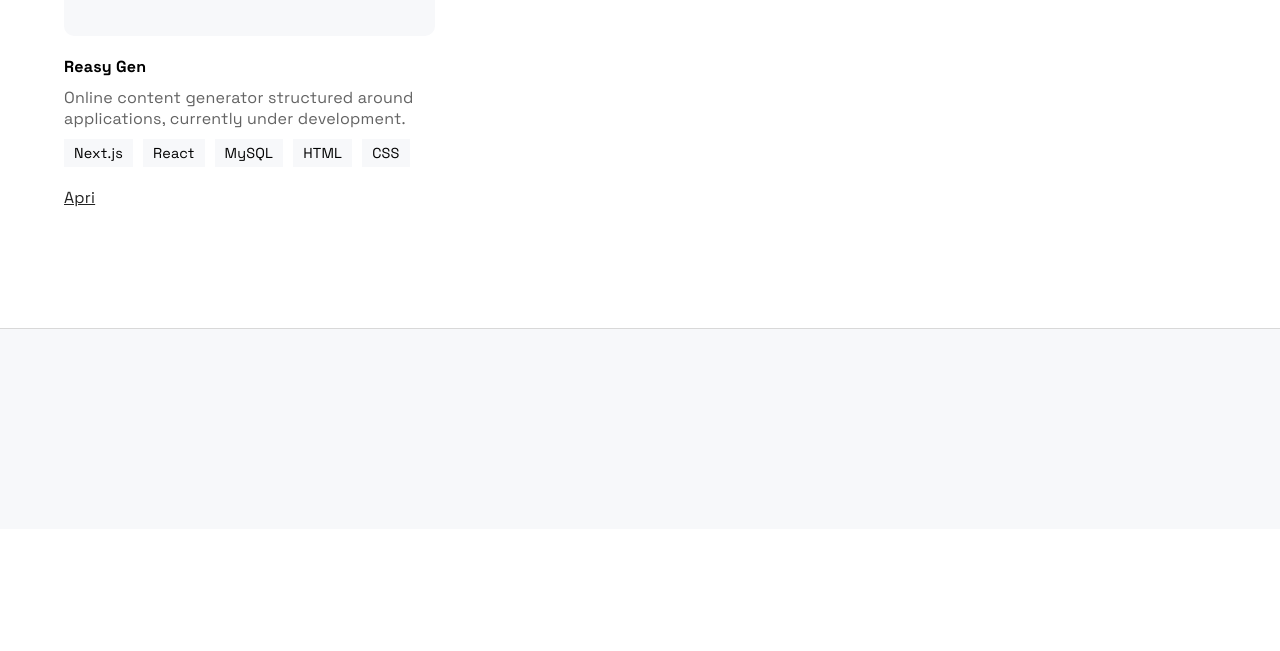
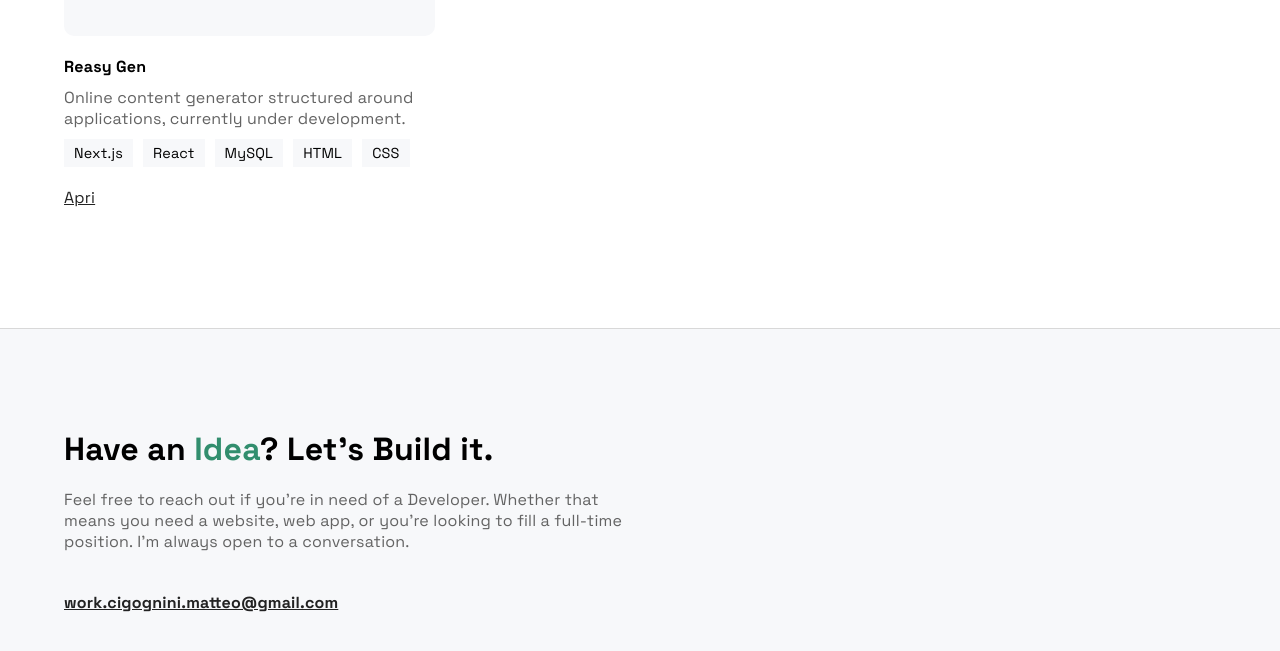
Before and after one commit to MatteoCigognini/portfolio, a Next.js app: page /en in a window 1280 px wide. Shown: the part 2138-2789 px from the top of the page. Before the commit the page ends 2667 px from the top, so only its background shows below. Built offline with nearby package versions, Linux system fonts and the light colour scheme.

Commit message:
feat: aggiunto footer

```diff
--- a/app/[lang]/dictionaries/en.json
+++ b/app/[lang]/dictionaries/en.json
@@ -8,6 +8,10 @@
     "skillsCaption": "Over the years, I have developed practical and solid skills in various areas of web development. I enjoy continuous learning and improving both my technical and organizational abilities. Among my strengths are adaptability to different projects, attention to detail, and a strong focus on finding practical and efficient solutions. I am confident with the technologies I use daily and always open to new challenges to keep growing.",
     "myWorks": "My **Works**",
     "worksCaption": "Here you can find a selection of projects I have worked on. Some were developed for clients, while others are personal projects or experiments born from my desire to improve. Each project represents an opportunity I embraced to refine my technical and creative skills, always aiming to build functional, well-crafted solutions tailored to each project's needs.",
+    "haveAnIdea": {
+        "title": "Have an **Idea**? Let's Build it.",
+        "description": "Feel free to reach out if you’re in need of a Developer. Whether that means you need a website, web app, or you’re looking to fill a full-time position. I’m always open to a conversation."
+    },
     "projectItems": {
         "sognando-casa": {
             "description": "E-commerce platform selling building materials (mainly tiles). I developed the entire structure, from frontend to backend."
--- a/app/[lang]/dictionaries/it.json
+++ b/app/[lang]/dictionaries/it.json
@@ -8,6 +8,10 @@
     "skillsCaption": "Nel corso degli anni ho sviluppato competenze pratiche e solide in diversi ambiti del web development. Mi piace imparare in modo continuo e migliorare sia sul lato tecnico che su quello organizzativo. Tra i miei punti di forza ci sono la capacità di adattarmi a progetti diversi, la cura per i dettagli e la volontà di trovare soluzioni pratiche ed efficienti. Conosco bene le tecnologie che utilizzo quotidianamente e sono sempre aperto a nuove sfide per crescere ulteriormente.",
     "myWorks": "I miei **lavori**",
     "worksCaption": "Qui puoi trovare una selezione dei progetti a cui ho lavorato. Alcuni sono stati realizzati per clienti, altri sono progetti personali o sperimentazioni nate dalla voglia di migliorarmi. Ogni lavoro rappresenta un'opportunità che ho colto per affinare le mie competenze tecniche e creative, cercando sempre di costruire soluzioni funzionali, curate e su misura per le esigenze del progetto.",
+    "haveAnIdea": {
+        "title": "Hai un'**idea**? Realizziamola.",
+        "description": "Non esitate a contattarmi se avete bisogno di uno sviluppatore. Che si tratti di un sito web, di un'app web o di una posizione a tempo pieno, sono sempre disponibile a parlare con voi."
+    },
     "projectItems": {
         "sognando-casa": {
             "description": "E-commerce che vende materiale edile (pricipalmente piastrelle), ho realizzato l'intera struttura dal frontend al backend"
--- a/app/components/Cards/ProjectCard.js
+++ b/app/components/Cards/ProjectCard.js
@@ -9,7 +9,7 @@ export default function ProjectCard({ name, description, skills, link, image })
             <h2 className={styles.name}>{name}</h2>
             <p className={styles.description}>{description}</p>
             <div className={styles.skills}>{skills.map((s, i) => <div key={i} className={styles.skill}>{s}</div>)}</div>
-            {link !== undefined && <Link href={link} className={styles.link}>Apri</Link>}
+            {link !== undefined && <Link href={link} className={styles.link} target='_blank'>Apri</Link>}
             {link === undefined && <span className={styles.noLink}>--</span>}
         </div>
     </div>
--- a/app/components/Footer/Footer.js
+++ b/app/components/Footer/Footer.js
@@ -1,7 +1,16 @@
+import formatText from '@/utils/textUtils'
+import Breakpoint from '../Breakpoint/Breakpoint'
 import styles from './Footer.module.css'
+import Link from 'next/link'
 
 export default function Footer({ lang, dict }) {
     return <footer className={styles.footer}>
-
+        <Breakpoint>
+            <div className={styles.idea}>
+                <p className={styles.title}>{formatText(dict.haveAnIdea.title)}</p>
+                <p className={styles.description}>{dict.haveAnIdea.description}</p>
+                <Link href={`mailto:work.cigognini.matteo@gmail.com`} className={styles.mailLink}>work.cigognini.matteo@gmail.com</Link>
+            </div>
+        </Breakpoint>
     </footer>
 }
--- a/app/components/Footer/Footer.module.css
+++ b/app/components/Footer/Footer.module.css
@@ -5,3 +5,40 @@
     border-top: 1px solid var(--color-grey);
     background-color: var(--background-light);
 }
+
+.idea {
+    height: auto;
+    width: 100%;
+    padding-right: 50%;
+}
+
+.idea .title {
+    font-size: var(--font-size-xl);
+    font-weight: 700;
+}
+
+.idea .title strong {
+    color: var(--color-primary);
+}
+
+.idea .description {
+    margin-top: 20px;
+    font-size: var(--font-size-md);
+    font-weight: 400;
+    color: var(--foreground-light);
+}
+
+.mailLink {
+    margin-top: 40px;
+    display: inline-block;
+    font-size: var(--font-size-md);
+    font-weight: 700;
+    color: var(--foreground);
+}
+
+/* Responsive */
+@media screen and (max-width: 768px) {
+    .idea {
+        padding-right: 0;
+    }
+}
--- a/app/layout.js
+++ b/app/layout.js
@@ -10,8 +10,8 @@ const spaceGrotesk = Space_Grotesk({
 });
 
 export const metadata = {
-  title: "Reasy-Gen",
-  description: "Generated by create next app",
+  title: "Matteo Cigognini",
+  description: "Full Stack Developer in continua evoluzione, sempre alla ricerca di nuove sfide",
 };
 
 export default function RootLayout({ children }) {
```
